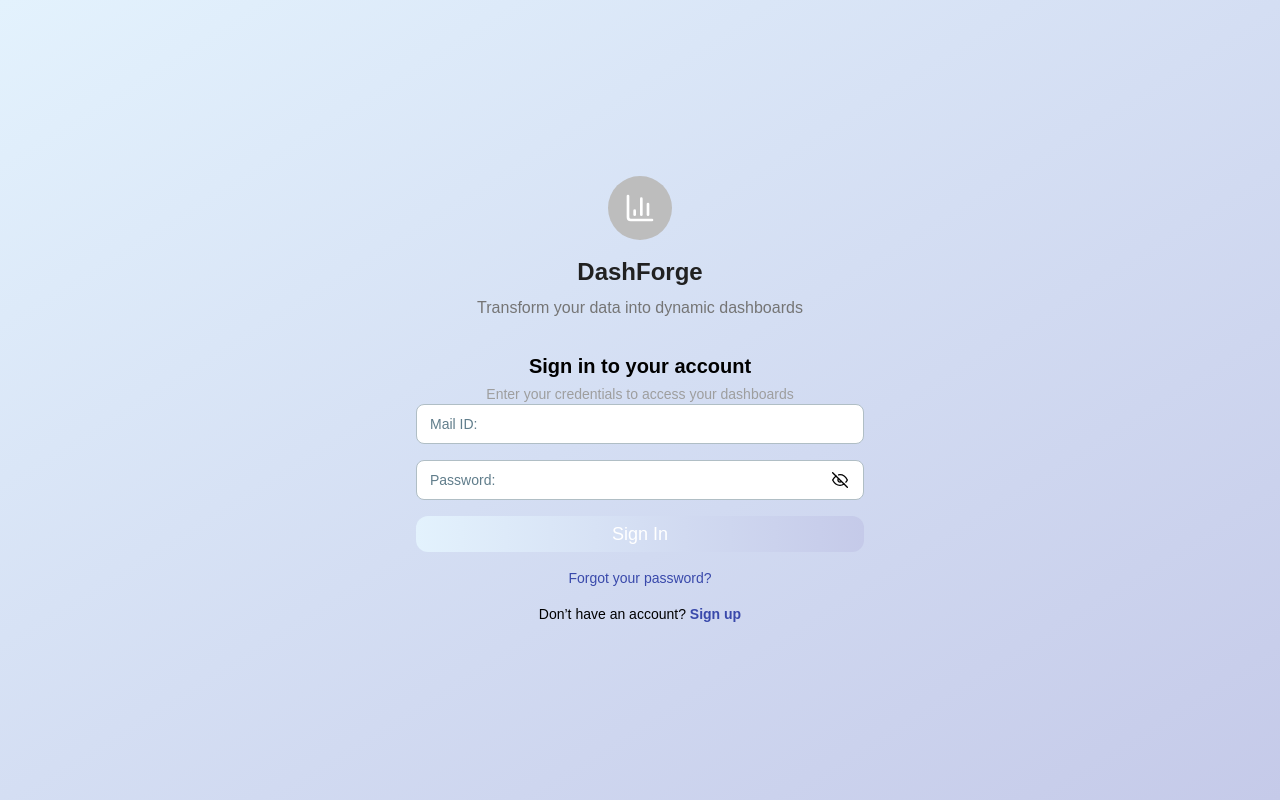
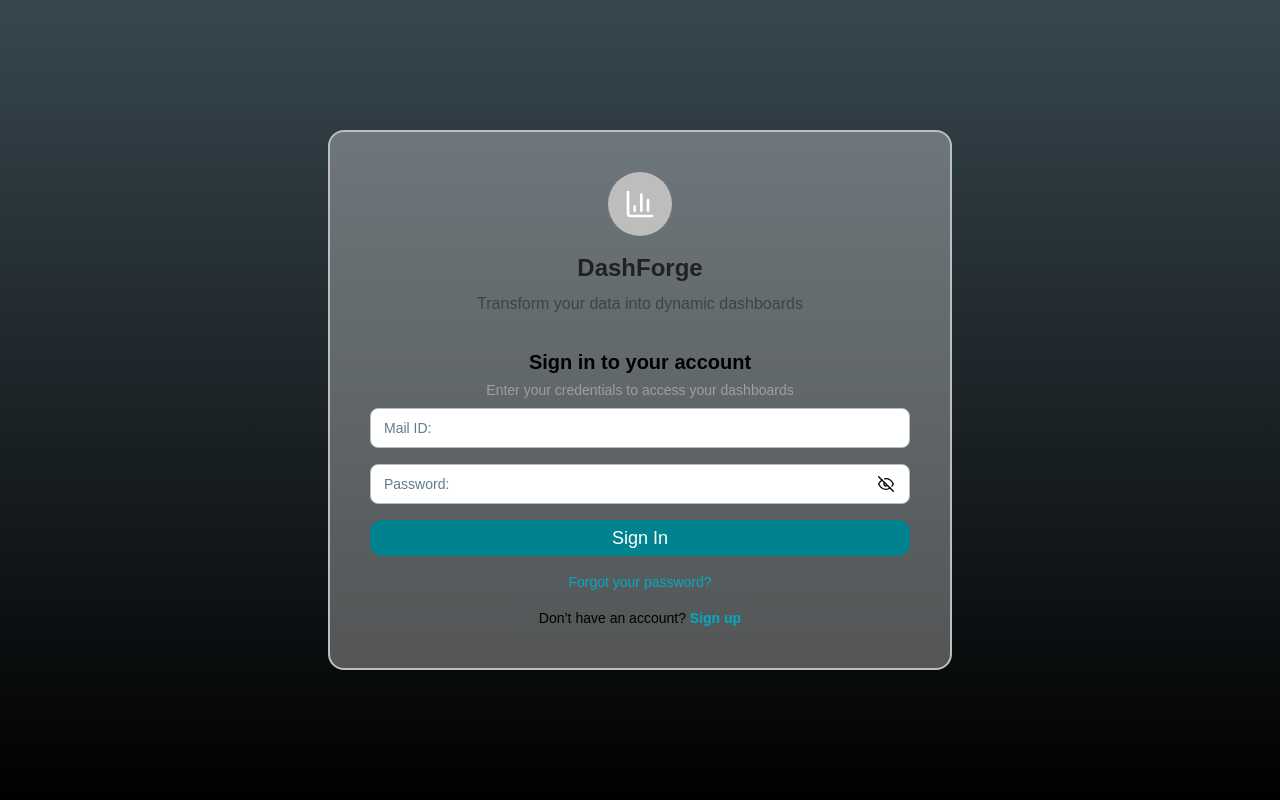
Before and after one commit to raunak234362/DashForge, a React (Vite) app: page /login in a window 1280 px wide. Built offline with nearby package versions, Linux system fonts and the light colour scheme; no server answers.

Commit message:
Login styling changes

```diff
--- a/src/components/fields/Button.jsx
+++ b/src/components/fields/Button.jsx
@@ -4,7 +4,7 @@ const Button = ({children, type='button',className="",...props}) => {
     return (
     <button
     type={type}
-    className={`${className} bg-gradient-to-r md:px-5 px-3 md:py-1 py-0  text-white md:text-lg text-sm rounded-xl`}
+    className={`${className} md:px-5 px-3 md:py-1 py-1  text-white md:text-lg text-sm rounded-xl bg-cyan-800`}
     {...props}
     >
         {children}
--- a/src/components/login/AuthLayout.jsx
+++ b/src/components/login/AuthLayout.jsx
@@ -44,7 +44,7 @@ const AuthLayout = () => {
   return (
     <div>
       <SignedOut>
-        <div className="min-h-screen bg-gradient-to-br from-blue-50 to-indigo-100 flex items-center justify-center p-4">
+        <div className="min-h-screen flex items-center justify-center p-4 bg-gradient-to-t from-black to-blue-gray-800">
           <div className="w-full max-w-md">
             <div className="text-center mb-8">
               <div className="inline-flex items-center justify-center w-16 h-16 rounded-full bg-gray-400 text-white mb-4">
--- a/src/components/login/Login.jsx
+++ b/src/components/login/Login.jsx
@@ -46,16 +46,16 @@ const Login = () => {
 
 
   return (
-    <div>
+    <div className=" ">
       <SignedOut>
-        <div className="min-h-screen bg-gradient-to-br from-blue-50 to-indigo-100 flex items-center justify-center p-4">
-          <div className="w-full max-w-md">
+        <div className="min-h-screen flex items-center justify-center p-4  bg-gradient-to-t from-black to-blue-gray-800">
+          <div className="w-full md:w-1/2 border-gray-400 border-2 md:p-10 p-4 rounded-2xl bg-white/30">
             <div className="text-center mb-8">
               <div className="inline-flex items-center justify-center w-16 h-16 rounded-full bg-gray-400 text-white mb-4">
                 <BarChart3 className="w-8 h-8" />
               </div>
               <h1 className="text-2xl font-bold text-gray-900">DashForge</h1>
-              <p className="text-gray-600 mt-2">
+              <p className="text-gray-800 mt-2">
                 Transform your data into dynamic dashboards
               </p>
             </div>
@@ -65,7 +65,7 @@ const Login = () => {
                 <h2 className="text-xl font-semibold text-center">
                   Sign in to your account
                 </h2>
-                <p className="text-sm text-gray-500 text-center">
+                <p className="text-sm text-gray-500 text-center pb-2">
                   Enter your credentials to access your dashboards
                 </p>
               </div>
@@ -97,14 +97,14 @@ const Login = () => {
                       <p className="text-red-500">{errors.password.message}</p>
                     )}
                   </div>
-                  <Button type="submit" className="w-full bg-indigo-600 hover:bg-indigo-700">
+                  <Button type="submit" className="w-full ">
                     Sign In
                   </Button>
                 </form>
               </div>
               <div className="flex flex-col space-y-4 text-center mt-4">
                 <div className="text-sm text-gray-500">
-                  <a href="#" className="text-indigo-600 hover:text-indigo-500">
+                  <a href="#" className="text-cyan-600 hover:text-cyan-800">
                     Forgot your password?
                   </a>
                 </div>
@@ -112,7 +112,7 @@ const Login = () => {
                   Don’t have an account?{" "}
                   <a
                     href="/signup"
-                    className="text-indigo-600 hover:text-indigo-500 font-semibold"
+                    className="text-cyan-600 hover:text-cyan-800 font-semibold"
                   >
                     Sign up
                   </a>
```
